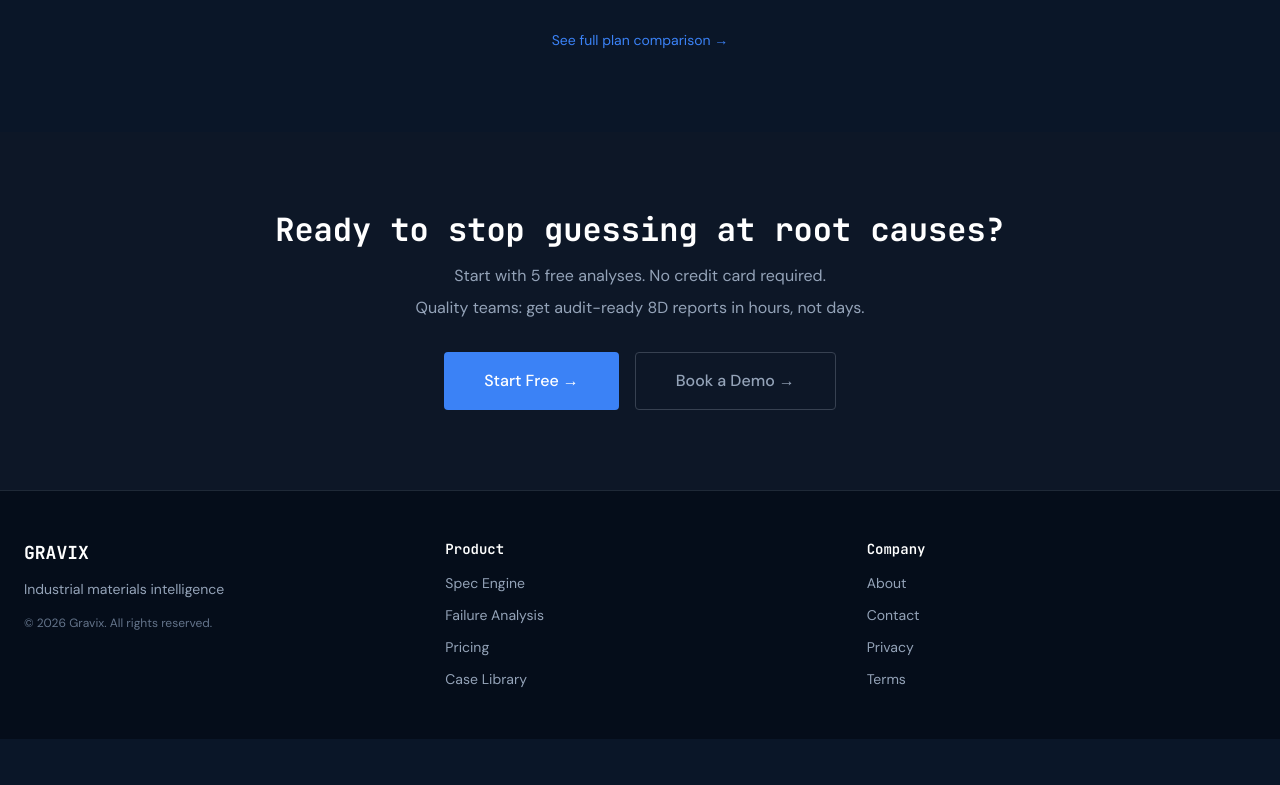
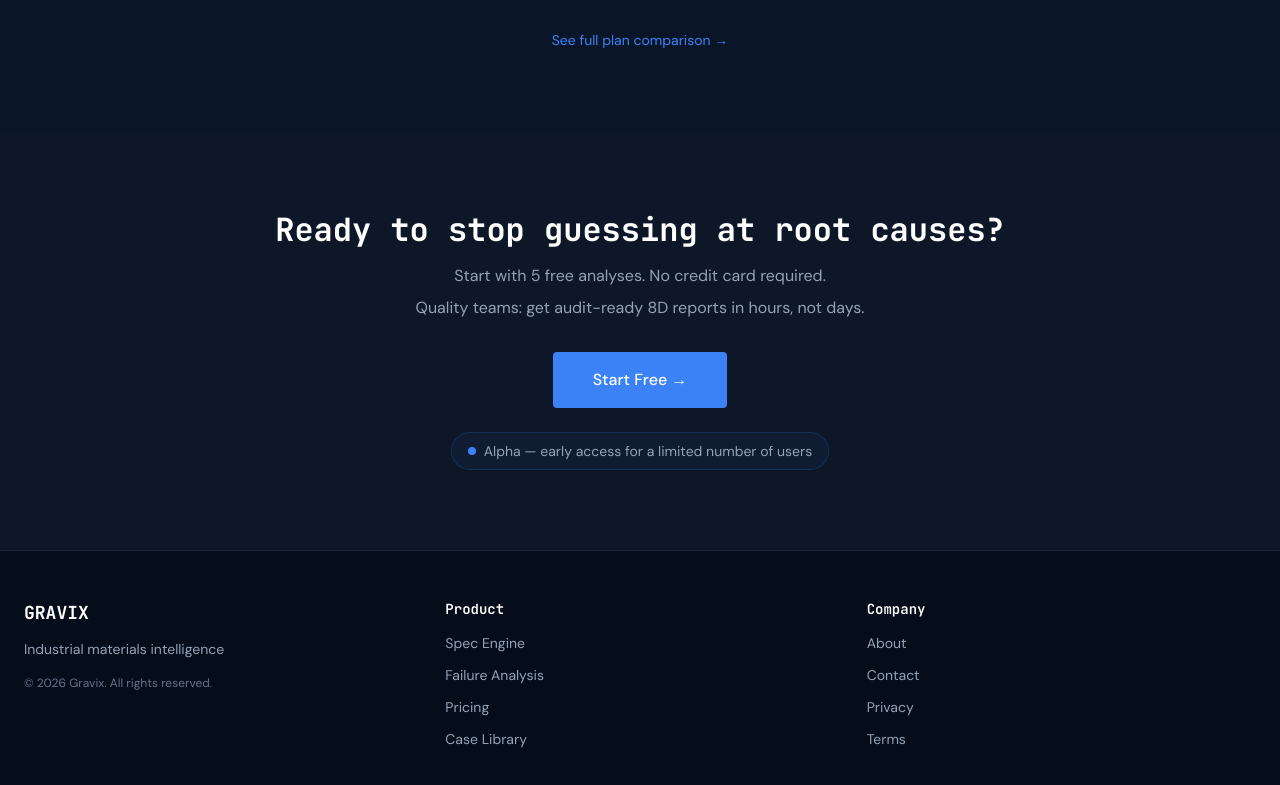
Before and after one commit to ev0lv3vr/gravix_prod, a Next.js app in the folder frontend/: page / in a window 1280 px wide. Shown: the part 5772-6557 px from the top of the page. Before the commit the page ends 6511 px from the top, so only its background shows below. Built offline with nearby package versions, Linux system fonts and the light colour scheme; no server answers.

Commit message:
fix: remove Book a Demo, add alpha early access badge

```diff
--- a/frontend/src/app/page.tsx
+++ b/frontend/src/app/page.tsx
@@ -949,12 +949,15 @@ function FinalCTA() {
           >
             Start Free →
           </Link>
-          <Link
-            href="/pricing"
-            className="hidden sm:inline-flex items-center justify-center border border-[#374151] text-[#94A3B8] hover:text-white hover:border-[#4B5563] text-base font-medium px-10 py-4 rounded-lg transition-colors"
-          >
-            Book a Demo →
-          </Link>
+        </div>
+        <div className="mt-6 inline-flex items-center gap-2 px-4 py-2 rounded-full border border-accent-500/20 bg-accent-500/5">
+          <span className="relative flex h-2 w-2">
+            <span className="animate-ping absolute inline-flex h-full w-full rounded-full bg-accent-400 opacity-75"></span>
+            <span className="relative inline-flex rounded-full h-2 w-2 bg-accent-500"></span>
+          </span>
+          <span className="text-sm text-[#94A3B8]">
+            Alpha — early access for a limited number of users
+          </span>
         </div>
       </div>
     </section>
```
